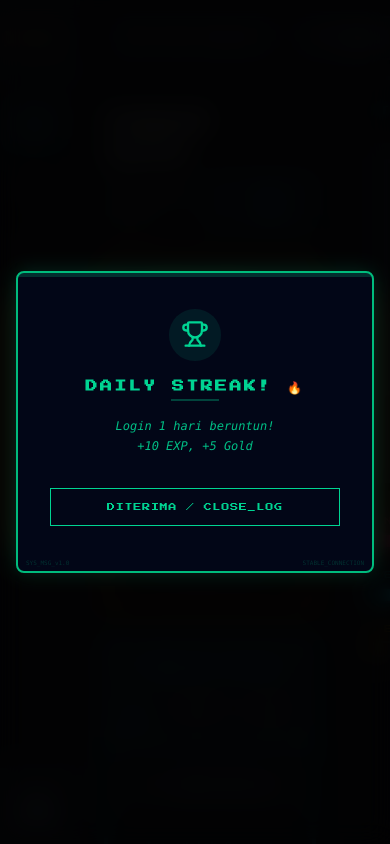
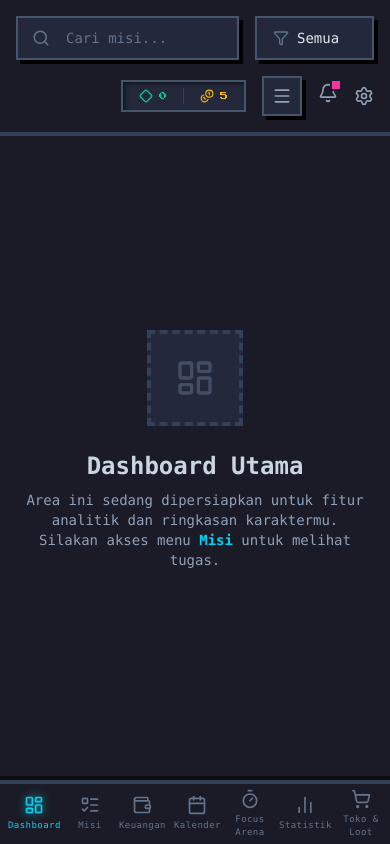
Before and after one commit to renka01/life-quest-fictpact-cup2026, a Next.js app: page / in a window 390 px wide. Built offline with nearby package versions, Linux system fonts and the light colour scheme.

Commit message:
Pembaruan UI-UX  navbar, Responsive,  pembersihan notifikasi yang belum terpakai

```diff
--- a/src/app/page.tsx
+++ b/src/app/page.tsx
@@ -4,9 +4,9 @@ import Navbar from "@/components/Navbar";
 import StatusPanel from "@/components/StatusPanel";
 import TaskBoard from "@/components/TaskBoard";
 import { useStore, TaskType } from "@/store/useStore";
-import { TaskFormModal, TaskDetailModal, GlobalAlerts, ExtendedTask } from "@/components/TaskModals";
+import { TaskFormModal, TaskDetailModal, GlobalAlerts, ExtendedTask, ToggleStatusPanelButton } from "@/components/TaskModals"; // Import ToggleStatusPanelButton
 import {
-  Search, Plus, Bell, Settings, Diamond, Coins, X, Check, CheckSquare, Filter
+  Search, Plus, Bell, Settings, Diamond, Coins, X, Check, CheckSquare, Filter, LayoutDashboard
 } from "lucide-react";
 import Finance from "./finance";
 import CalendarBoard from "@/components/CalendarBoard";
@@ -47,6 +47,7 @@ export default function Home() {
   const [isFixed, setIsFixed] = useState(false);
   const [selectedTask, setSelectedTask] = useState<ExtendedTask | null>(null);
   const [isNotifOpen, setIsNotifOpen] = useState(false);
+  const [isStatusPanelOpen, setIsStatusPanelOpen] = useState(false); // State for StatusPanel drawer
   const [activeMenu, setActiveMenu] = useState("Dashboard");
   const [showCoinAnim, setShowCoinAnim] = useState(false);
   const [isTransitioning, setIsTransitioning] = useState(false);
@@ -94,10 +95,23 @@ export default function Home() {
     switch (activeMenu) {
       case "Dashboard":
         return (
-          <div className="animate-in fade-in slide-in-from-left-4 duration-500">
+          <div className="flex flex-col items-center justify-center min-h-full text-slate-500 animate-in zoom-in duration-300">
+            <div className="w-24 h-24 bg-[#24283b] rounded-none flex items-center justify-center mb-6 border-4 border-slate-700 border-dashed">
+               <LayoutDashboard size={40} className="animate-pulse opacity-50"/>
+            </div>
+            <h2 className="text-2xl font-bold text-slate-300 mb-2">Dashboard Utama</h2>
+            <p className="text-sm max-w-md text-center text-slate-400">
+              Area ini sedang dipersiapkan untuk fitur analitik dan ringkasan karaktermu.
+              <br/>Silakan akses menu <span className="text-cyan-400 font-bold">Misi</span> untuk melihat tugas.
+            </p>
+          </div>
+        );
+      case "Misi":
+        return (
+          <div className="animate-in fade-in slide-in-from-left-4 duration-500 flex flex-col h-full">
             <div className="flex justify-between items-end mb-6 shrink-0">
               <div>
-                <h1 className="text-2xl font-bold text-white tracking-wide mb-1">Command Center</h1>
+                <h1 className="text-2xl font-bold text-white tracking-wide mb-1">Log Misi</h1>
                 <p className="text-sm text-slate-400">Status misi dan operasi harian.</p>
               </div>
               <button
@@ -181,17 +195,17 @@ export default function Home() {
       <Navbar activeMenu={activeMenu} setActiveMenu={handleMenuChange} />
 
       <div className="flex-1 flex flex-col h-screen relative z-10">
-        {/* HEADER */}
-        <header className="h-20 bg-[#1a1b26] border-b-4 border-slate-700 flex justify-between items-center px-8 z-50 shrink-0">
+        {/* HEADER */} {/* Added ToggleStatusPanelButton */}
+        <header className="min-h-20 bg-[#1a1b26] border-b-4 border-slate-700 flex flex-col lg:flex-row justify-between items-center gap-4 p-4 lg:px-8 z-50 shrink-0">
 
-          <div className="flex items-center gap-4 w-2/3 max-w-2xl relative">
+          <div className="flex items-center gap-4 w-full lg:w-2/3 max-w-2xl relative">
             <div className="relative flex-1">
               <Search size={18} className="absolute left-4 top-1/2 -translate-y-1/2 text-slate-500" />
               <input
                 type="text"
                 value={searchQuery}
                 onChange={(e) => setSearchQuery(e.target.value)}
-                placeholder="Cari tugas atau proyek..."
+                placeholder="Cari misi..."
                 className="w-full bg-[#24283b] border-2 border-slate-600 rounded-none py-2.5 pl-12 pr-4 text-sm outline-none focus:border-purple-500 transition-all placeholder:text-slate-500 text-slate-200 shadow-[4px_4px_0_#000]"
               />
             </div>
@@ -208,12 +222,13 @@ export default function Home() {
             </div>
           </div>
 
-          <div className="flex items-center gap-6">
+          <div className="flex items-center justify-end gap-4 w-full lg:w-auto">
             <div className="flex items-center gap-4 px-4 py-1.5 bg-[#24283b] border-2 border-slate-600 rounded-none shadow-[inset_2px_2px_4px_rgba(0,0,0,0.5)]">
               <div className="flex items-center gap-1.5 text-emerald-400 font-pixel text-[8px]"><Diamond size={14}/> 0</div>
               <div className="w-px h-4 bg-slate-700"></div>
               <div className="flex items-center gap-1.5 text-amber-400 font-pixel text-[8px]"><Coins size={14}/> {stats.gold}</div>
             </div>
+            <ToggleStatusPanelButton isOpen={isStatusPanelOpen} onToggle={() => setIsStatusPanelOpen(!isStatusPanelOpen)} />
 
             <div className="relative">
               <button
@@ -274,12 +289,15 @@ export default function Home() {
 
         {/* MAIN LAYOUT */}
         <div className="flex-1 flex overflow-hidden">
-          <main className="flex-1 overflow-y-auto p-6 lg:p-8 relative flex flex-col scroll-smooth">
+          <main className="flex-1 overflow-y-auto p-4 lg:p-8 relative flex flex-col scroll-smooth pb-24 md:pb-8">
             {renderContent()}
           </main>
 
           {/* STATUS PANEL (Character HP/Energy) */}
-          <StatusPanel />
+          <StatusPanel isOpen={isStatusPanelOpen} onClose={() => setIsStatusPanelOpen(false)} />
+
+          {/* Backdrop for StatusPanel on small screens */}
+          {isStatusPanelOpen && <div className="fixed inset-0 bg-black/50 z-40 xl:hidden" onClick={() => setIsStatusPanelOpen(false)}></div>}
         </div>
       </div>
 
@@ -295,12 +313,7 @@ export default function Home() {
         task={selectedTask}
         onClose={() => setSelectedTask(null)}
       />
-
-      {/* ALERTS SYSTEM - Pastikan ini paling bawah dengan z-index tinggi */}
-      <div className="relative z-[999]">
-        <GlobalAlerts />
-      </div>
-
+      <GlobalAlerts />
     </div>
   );
 }
--- a/src/components/Navbar.tsx
+++ b/src/components/Navbar.tsx
@@ -1,13 +1,13 @@
 "use client";
 import React from 'react';
-import Technomancer from './art/Technomancer';
-import { LayoutDashboard, Calendar, Timer, BarChart2, ShoppingCart, ChevronRight, Wallet } from 'lucide-react';
+import Technomancer from '@/components/art/Technomancer';
+import { LayoutDashboard, Calendar, Timer, BarChart2, ShoppingCart, ChevronRight, Wallet, ListTodo } from 'lucide-react';
 
 // 1. Terima props dari page.tsx
 export default function Navbar({ activeMenu, setActiveMenu }: { activeMenu: string, setActiveMenu: (name: string) => void }) {
   return (
-    <aside className="w-20 lg:w-64 bg-[#1a1b26] border-r-4 border-slate-700 flex flex-col z-20 shadow-[4px_0_0_rgba(0,0,0,0.5)]">
-      <div className="h-20 w-full flex items-center justify-center border-b-4 border-slate-700 shrink-0 bg-[#24283b]">
+    <aside className="fixed bottom-0 left-0 w-full h-16 bg-[#1a1b26] border-t-4 border-slate-700 flex flex-row z-50 shadow-[0_-4px_0_rgba(0,0,0,0.5)] md:static md:h-screen md:w-20 lg:w-64 md:flex-col md:border-t-0 md:border-r-4 md:shadow-[4px_0_0_rgba(0,0,0,0.5)]">
+      <div className="hidden md:flex h-20 w-full items-center justify-center border-b-4 border-slate-700 shrink-0 bg-[#24283b]">
         <img
           src="/logo.png"
           alt="Daily Dungeon"
@@ -15,9 +15,10 @@ export default function Navbar({ activeMenu, setActiveMenu }: { activeMenu: stri
         />
       </div>
 
-      <nav className="flex-1 py-6 flex flex-col gap-3 px-3 overflow-y-auto">
+      <nav className="flex-1 flex flex-row items-center justify-around w-full px-1 overflow-x-auto md:flex-col md:justify-start md:items-stretch md:py-6 md:gap-3 md:px-3 md:overflow-y-auto no-scrollbar">
         {[
           { name: "Dashboard", icon: LayoutDashboard },
+          { name: "Misi", icon: ListTodo },
           { name: "Keuangan", icon: Wallet },
           { name: "Kalender", icon: Calendar },
           { name: "Focus Arena", icon: Timer },
@@ -32,21 +33,21 @@ export default function Navbar({ activeMenu, setActiveMenu }: { activeMenu: stri
               key={idx}
               // 3. Jalankan fungsi ganti halaman saat diklik
               onClick={() => setActiveMenu(item.name)}
-              className={`flex items-center gap-4 px-4 py-3 border-2 transition-all group rounded-none ${
+              className={`flex flex-col md:flex-row items-center justify-center md:justify-start gap-1 md:gap-4 px-1 py-1 md:px-4 md:py-3 border-0 md:border-2 transition-all group rounded-none flex-1 md:flex-none w-full ${
                 isActive
-                  ? 'bg-[#24283b] border-cyan-500 text-cyan-400 shadow-[4px_4px_0_#000] translate-x-[-2px] translate-y-[-2px]'
-                  : 'border-transparent text-slate-500 hover:bg-slate-800 hover:text-slate-300 hover:border-slate-600'
+                  ? 'text-cyan-400 md:bg-[#24283b] md:border-cyan-500 md:shadow-[4px_4px_0_#000] md:translate-x-[-2px] md:translate-y-[-2px]'
+                  : 'text-slate-500 hover:text-slate-300 md:border-transparent md:hover:bg-slate-800 md:hover:border-slate-600'
               }`}
             >
-              <item.icon size={20} className={isActive ? 'text-cyan-400' : ''} />
-              <span className="hidden lg:block text-sm font-bold tracking-wider">{item.name}</span>
+              <item.icon size={20} className={isActive ? 'text-cyan-400 drop-shadow-[0_0_5px_rgba(34,211,238,0.8)]' : ''} />
+              <span className="text-[9px] md:hidden lg:block md:text-sm md:font-bold tracking-wider">{item.name}</span>
               {isActive && <ChevronRight size={16} className="hidden lg:block ml-auto opacity-50" />}
             </button>
           );
         })}
       </nav>
 
-      <div className="p-4 border-t-4 border-slate-700 flex items-center justify-center lg:justify-start gap-3 cursor-pointer hover:bg-slate-800 transition-colors shrink-0 bg-[#24283b]">
+      <div className="hidden md:flex p-4 border-t-4 border-slate-700 items-center justify-center lg:justify-start gap-3 cursor-pointer hover:bg-slate-800 transition-colors shrink-0 bg-[#24283b]">
         <div className="w-10 h-10 bg-slate-800 rounded-none border-2 border-slate-600 flex items-center justify-center overflow-hidden shadow-[2px_2px_0_#000]">
           <div className="transform scale-[0.3] mt-2"><Technomancer /></div>
         </div>
--- a/src/components/TaskBoard.tsx
+++ b/src/components/TaskBoard.tsx
@@ -38,15 +38,24 @@ export default function TaskBoard({ searchQuery, activeCategory, openAddModal, s
     const activeColor = type === 'habit' ? "fill-amber-400 text-amber-400 drop-shadow-[0_0_5px_rgba(251,191,36,0.5)]" : type === 'daily' ? "fill-cyan-400 text-cyan-400 drop-shadow-[0_0_5px_rgba(34,211,238,0.5)]" : "fill-pink-400 text-pink-400 drop-shadow-[0_0_5px_rgba(236,72,153,0.5)]";
     return (
       <div className="flex gap-0.5">
-        {[1, 2, 3, 4].map(star => <Star key={star} size={10} className={star <= difficulty ? activeColor : "fill-slate-800 text-slate-700"} />)}
+        {[1, 2, 3, 4].map(star => <Star key={star} size={12} className={star <= difficulty ? activeColor : "fill-slate-800 text-slate-700"} />)}
       </div>
     );
   };
 
   return (
-    <div className="grid grid-cols-1 xl:grid-cols-3 gap-6 flex-1 items-start">
+    <div className="grid grid-cols-1 xl:grid-cols-3 gap-6 flex-1 items-start pb-10">
+      <style jsx global>{`
+        @keyframes task-pop {
+          0% { transform: scale(1); }
+          50% { transform: scale(1.02); filter: brightness(1.2); }
+          100% { transform: scale(1); }
+        }
+        .animate-pop { animation: task-pop 0.3s ease-out; }
+      `}</style>
+
       {/* ==================== KOLOM 1: SIKLUS MISI (HABIT) ==================== */}
-      <div className="bg-[#1a1b26] border-4 border-amber-600 rounded-none flex flex-col h-full max-h-[calc(100vh-200px)] overflow-hidden shadow-[8px_8px_0_rgba(0,0,0,0.5)]">
+      <div className="bg-[#1a1b26] border-4 border-amber-600 rounded-none flex flex-col h-full min-h-[50vh] md:min-h-[75vh] overflow-hidden shadow-[8px_8px_0_rgba(0,0,0,0.5)]">
         <div className="p-4 border-b-4 border-amber-600 flex flex-col gap-3 bg-[#24283b]">
           <div className="flex items-center gap-2">
             <Activity size={18} className="text-amber-500" />
@@ -76,13 +85,13 @@ export default function TaskBoard({ searchQuery, activeCategory, openAddModal, s
           )}
 
           {habits.map(task => (
-            <div key={task.id} onClick={() => setSelectedTask(task)} className="group bg-[#24283b] border-2 border-slate-700 hover:border-amber-500 p-3 rounded-none flex justify-between items-center shadow-[4px_4px_0_#000] hover:translate-y-[-2px] hover:shadow-[6px_6px_0_#000] transition-all cursor-pointer">
+            <div key={task.id} onClick={() => setSelectedTask(task)} className={`group bg-[#24283b] border-2 border-slate-700 hover:border-amber-500 p-4 rounded-none flex justify-between items-center shadow-[4px_4px_0_#000] hover:translate-y-[-2px] hover:shadow-[6px_6px_0_#000] transition-all cursor-pointer ${task.done ? 'animate-pop' : ''}`}>
               <button onClick={(e) => { e.stopPropagation(); handleHabitPlus(task); }} className="w-8 h-8 shrink-0 bg-[#1a1b26] border border-slate-600 hover:bg-emerald-500 hover:text-slate-900 text-emerald-500 rounded-none flex items-center justify-center transition-colors"><Plus size={16}/></button>
               <div className="flex-1 px-3 flex flex-col">
-                <span className="text-sm font-bold text-slate-200 line-clamp-1">{task.title}</span>
+                <span className="text-base font-bold text-slate-200 line-clamp-1">{task.title}</span>
                 <div className="flex flex-wrap items-center gap-x-3 gap-y-1 mt-1.5">
                   {renderDifficultyStars(task.difficulty, task.type)}
-                  <span className="text-[10px] text-slate-500 flex items-center gap-1"><Circle size={6} className="fill-slate-500"/> {task.category}</span>
+                  <span className="text-xs text-slate-500 flex items-center gap-1"><Circle size={8} className="fill-slate-500"/> {task.category}</span>
                 </div>
               </div>
               <div className="flex flex-col items-end gap-1 shrink-0">
@@ -90,7 +99,7 @@ export default function TaskBoard({ searchQuery, activeCategory, openAddModal, s
                   <button onClick={(e) => { e.stopPropagation(); deleteTask(task.id); }} className="opacity-0 group-hover:opacity-100 text-slate-500 hover:text-pink-500 transition-opacity mr-1"><X size={14}/></button>
                   <button onClick={(e) => { e.stopPropagation(); handleHabitMinus(task); }} className="w-8 h-8 bg-[#1a1b26] border border-slate-600 hover:bg-pink-500 hover:text-slate-900 text-pink-500 rounded-none flex items-center justify-center transition-colors"><Minus size={16}/></button>
                 </div>
-                <span className={`text-[9px] font-pixel mr-1 ${(task.habitCount || 0) < 0 ? 'text-pink-500' : 'text-slate-500'}`}>{task.habitCount || 0}</span>
+                <span className={`text-xs font-pixel mr-1 ${(task.habitCount || 0) < 0 ? 'text-pink-500' : 'text-slate-500'}`}>{task.habitCount || 0}</span>
               </div>
             </div>
           ))}
@@ -98,7 +107,7 @@ export default function TaskBoard({ searchQuery, activeCategory, openAddModal, s
       </div>
 
       {/* ==================== KOLOM 2: OPERASI HARIAN (DAILY) ==================== */}
-      <div className="bg-[#1a1b26] border-4 border-cyan-600 rounded-none flex flex-col h-full max-h-[calc(100vh-200px)] overflow-hidden shadow-[8px_8px_0_rgba(0,0,0,0.5)]">
+      <div className="bg-[#1a1b26] border-4 border-cyan-600 rounded-none flex flex-col h-full min-h-[50vh] md:min-h-[75vh] overflow-hidden shadow-[8px_8px_0_rgba(0,0,0,0.5)]">
         <div className="p-4 border-b-4 border-cyan-600 flex flex-col gap-3 bg-[#24283b]">
           <div className="flex items-center gap-2">
             <Repeat size={18} className="text-cyan-500" />
@@ -128,16 +137,16 @@ export default function TaskBoard({ searchQuery, activeCategory, openAddModal, s
           )}
 
           {dailies.map(task => (
-            <div key={task.id} onClick={() => setSelectedTask(task)} className={`group border-2 p-3 rounded-none flex items-center gap-3 transition-all cursor-pointer shadow-[4px_4px_0_#000] hover:translate-y-[-2px] hover:shadow-[6px_6px_0_#000] ${task.done ? 'bg-[#1a1b26] border-slate-700 opacity-60' : 'bg-[#24283b] border-slate-700 hover:border-cyan-500'}`}>
+            <div key={task.id} onClick={() => setSelectedTask(task)} className={`group border-2 p-4 rounded-none flex items-center gap-3 transition-all cursor-pointer shadow-[4px_4px_0_#000] hover:translate-y-[-2px] hover:shadow-[6px_6px_0_#000] ${task.done ? 'bg-[#1a1b26] border-slate-700 opacity-60 animate-pop' : 'bg-[#24283b] border-slate-700 hover:border-cyan-500'}`}>
               <button onClick={(e) => { e.stopPropagation(); toggleTaskDone(task); }} className={`w-6 h-6 shrink-0 rounded-none flex items-center justify-center transition-colors border-2 ${task.done ? 'bg-emerald-500 border-emerald-500 text-slate-950' : 'border-slate-500 hover:border-cyan-400'}`}>
                 {task.done && <Check size={14} strokeWidth={3} />}
               </button>
               <div className="flex-1 flex flex-col">
-                <span className={`text-sm font-bold line-clamp-1 transition-colors ${task.done ? 'text-slate-500 line-through' : 'text-slate-200'}`}>{task.title}</span>
+                <span className={`text-base font-bold line-clamp-1 transition-colors ${task.done ? 'text-slate-500 line-through' : 'text-slate-200'}`}>{task.title}</span>
                 <div className="flex flex-wrap items-center gap-x-3 gap-y-1 mt-1.5">
                   {renderDifficultyStars(task.difficulty, task.type)}
-                  <span className="text-[10px] text-slate-500 flex items-center gap-1"><Circle size={6} className="fill-slate-500"/> {task.category}</span>
-                  <span className="text-[9px] text-cyan-500/70 flex items-center gap-1"><Repeat size={10}/> Tiap {task.repeatEvery} {task.repeatUnit}</span>
+                  <span className="text-xs text-slate-500 flex items-center gap-1"><Circle size={8} className="fill-slate-500"/> {task.category}</span>
+                  <span className="text-[10px] text-cyan-500/70 flex items-center gap-1"><Repeat size={12}/> Tiap {task.repeatEvery} {task.repeatUnit}</span>
                 </div>
               </div>
               <button onClick={(e) => { e.stopPropagation(); deleteTask(task.id); }} className="opacity-0 group-hover:opacity-100 text-slate-500 hover:text-pink-500 transition-opacity"><X size={14}/></button>
@@ -147,7 +156,7 @@ export default function TaskBoard({ searchQuery, activeCategory, openAddModal, s
       </div>
 
       {/* ==================== KOLOM 3: TARGET UTAMA (TO-DO) ==================== */}
-      <div className="bg-[#1a1b26] border-4 border-pink-600 rounded-none flex flex-col h-full max-h-[calc(100vh-200px)] overflow-hidden shadow-[8px_8px_0_rgba(0,0,0,0.5)]">
+      <div className="bg-[#1a1b26] border-4 border-pink-600 rounded-none flex flex-col h-full min-h-[50vh] md:min-h-[75vh] overflow-hidden shadow-[8px_8px_0_rgba(0,0,0,0.5)]">
         <div className="p-4 border-b-4 border-pink-600 flex flex-col gap-3 bg-[#24283b]">
           <div className="flex items-center gap-2">
             <ListTodo size={18} className="text-pink-500" />
@@ -179,15 +188,15 @@ export default function TaskBoard({ searchQuery, activeCategory, openAddModal, s
           )}
 
           {todos.map(task => (
-            <div key={task.id} onClick={() => setSelectedTask(task)} className={`group border-2 p-3 rounded-none flex items-center gap-3 transition-all cursor-pointer shadow-[4px_4px_0_#000] hover:translate-y-[-2px] hover:shadow-[6px_6px_0_#000] ${task.done ? 'bg-[#1a1b26] border-slate-700 opacity-60' : 'bg-[#24283b] border-slate-700 hover:border-pink-500'}`}>
+            <div key={task.id} onClick={() => setSelectedTask(task)} className={`group border-2 p-4 rounded-none flex items-center gap-3 transition-all cursor-pointer shadow-[4px_4px_0_#000] hover:translate-y-[-2px] hover:shadow-[6px_6px_0_#000] ${task.done ? 'bg-[#1a1b26] border-slate-700 opacity-60 animate-pop' : 'bg-[#24283b] border-slate-700 hover:border-pink-500'}`}>
               <button onClick={(e) => { e.stopPropagation(); toggleTaskDone(task); }} className={`w-6 h-6 shrink-0 rounded-none flex items-center justify-center transition-colors border-2 ${task.done ? 'bg-emerald-500 border-emerald-500 text-slate-950' : 'border-slate-500 hover:border-pink-400'}`}>
                 {task.done && <Check size={14} strokeWidth={3} />}
               </button>
               <div className="flex-1 flex flex-col">
-                <span className={`text-sm font-bold line-clamp-1 transition-colors ${task.done ? 'text-slate-500 line-through' : 'text-slate-200'}`}>{task.title}</span>
+                <span className={`text-base font-bold line-clamp-1 transition-colors ${task.done ? 'text-slate-500 line-through' : 'text-slate-200'}`}>{task.title}</span>
                 <div className="flex flex-wrap items-center gap-x-3 gap-y-1 mt-1.5">
                   {renderDifficultyStars(task.difficulty, task.type)}
-                  <span className="text-[10px] text-slate-500 flex items-center gap-1"><Circle size={6} className="fill-slate-500"/> {task.category}</span>
+                  <span className="text-xs text-slate-500 flex items-center gap-1"><Circle size={8} className="fill-slate-500"/> {task.category}</span>
                 </div>
               </div>
               <div className="flex items-center gap-2 shrink-0">
--- a/src/components/TaskModals.tsx
+++ b/src/components/TaskModals.tsx
@@ -3,7 +3,7 @@ import React, { useState, useEffect } from 'react';
 import { useStore, TaskType, Task as StoreTask } from "@/store/useStore";
 import {
   Plus, Minus, Star, Flame, X, FileText, Trash2,
-  CalendarDays, RotateCcw, Hash, AlertTriangle, Trophy, Skull, Repeat
+  CalendarDays, RotateCcw, Hash, AlertTriangle, Trophy, Skull, Repeat, Menu
 } from "lucide-react";
 
 export interface ExtendedTask extends StoreTask {
@@ -288,3 +288,18 @@ export const GlobalAlerts = () => {
     </>
   );
 };
+
+// ==========================================
+// 4. KOMPONEN TOMBOL TOGGLE STATUS PANEL
+// ==========================================
+export const ToggleStatusPanelButton = ({ isOpen, onToggle }: { isOpen: boolean, onToggle: () => void }) => {
+  return (
+    <button
+      onClick={onToggle}
+      className="text-slate-400 hover:text-white transition-colors xl:hidden p-2 rounded-none bg-[#24283b] border-2 border-slate-600 shadow-[4px_4px_0_#000]"
+      title="Toggle Status Log"
+    >
+      <Menu size={20} />
+    </button>
+  );
+};
--- a/src/store/useStore.ts
+++ b/src/store/useStore.ts
@@ -290,7 +290,7 @@ export const useStore = create<LifeQuestStore>((set, get) => ({
   },
 
   checkDailyStreak: () => {
-    const { stats, showAlert } = get();
+    const { stats } = get();
     const today = new Date().toDateString();
     const lastLogin = stats.lastLoginDate;
 
@@ -320,7 +320,6 @@ export const useStore = create<LifeQuestStore>((set, get) => ({
       coinPopup: { show: true, amount: goldBonus, id: Date.now() }
     }));
 
-    showAlert("DAILY STREAK! 🔥", `Login ${newStreak} hari beruntun! \n+${expBonus} EXP, +${goldBonus} Gold`, "success");
   },
 
   // --- LOGIKA GAMIFIKASI ---
```
Also changed, not shown: src/components/StatusPanel.tsx (+30 -7 lines), src/components/JobSelectionModal.tsx (added), src/components/art/CharacterArt.tsx (added).
